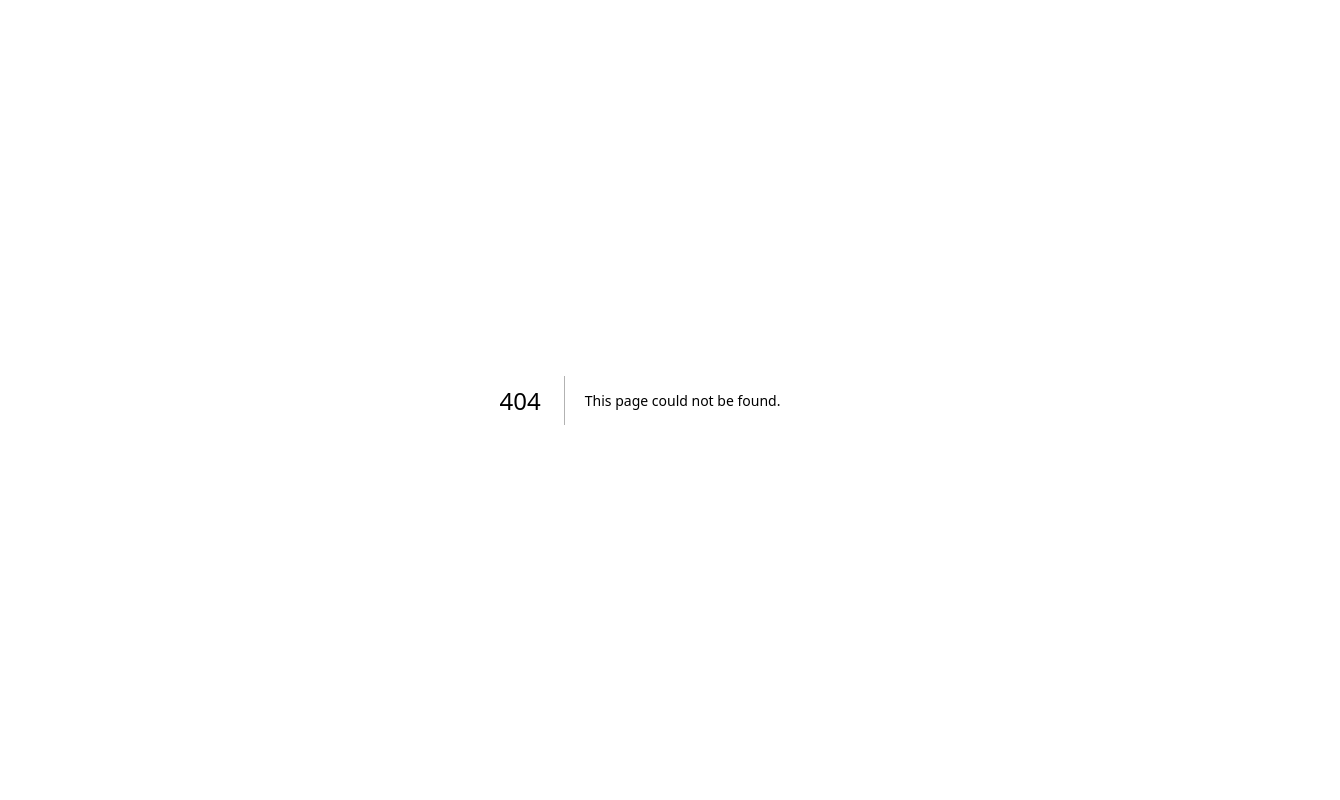
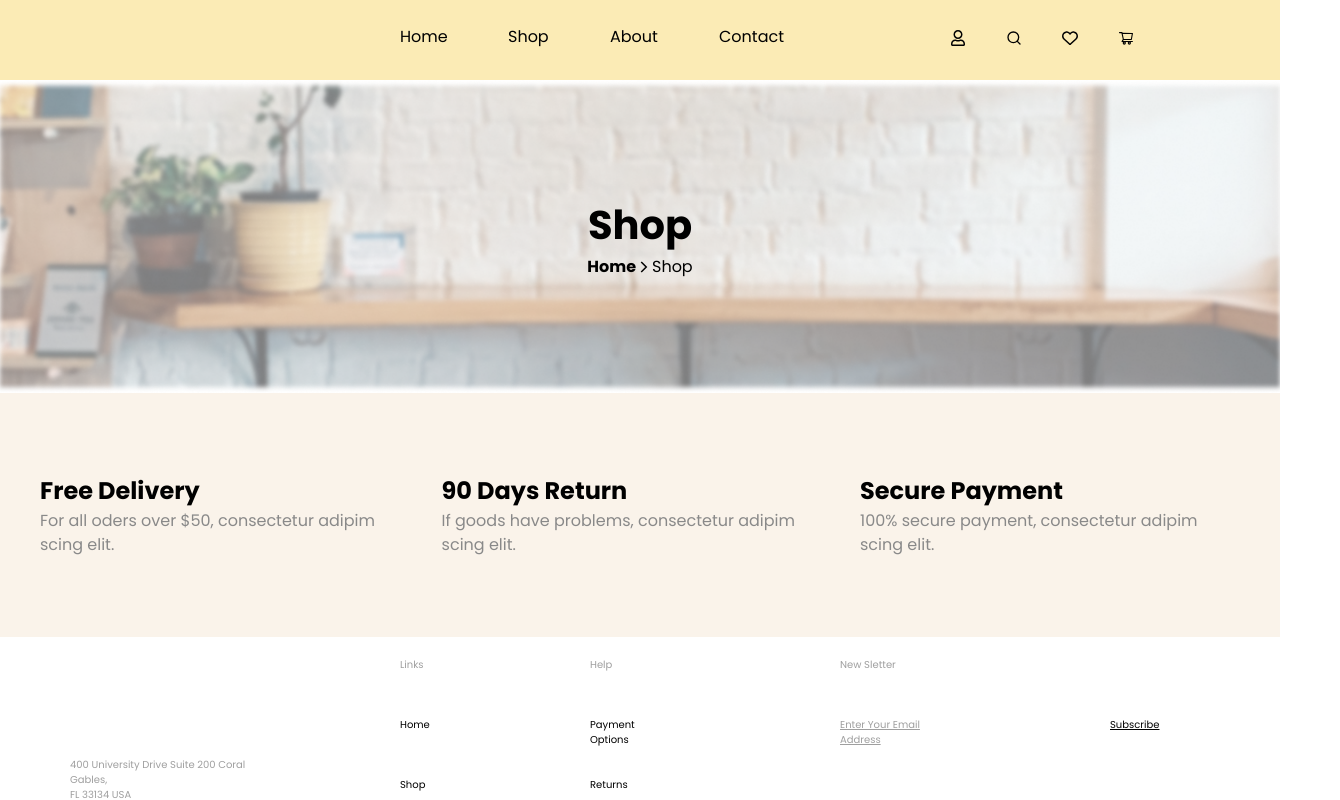
Before and after one commit to Benishsaleem/e-commerce-website, a Next.js app: page /shop in a window 1280 px wide. Before the commit this address had no page. Shown: the top 800 px of the page, 1340 px wide, since content can reach past the window. Built offline with nearby package versions, Linux system fonts and the light colour scheme.

Commit message:
add changes

```diff
--- /dev/null
+++ b/src/app/about/page.tsx
@@ -0,0 +1,63 @@
+import React from 'react'
+import Image from "next/image";
+import { IoChevronForwardSharp } from "react-icons/io5";
+import Header from "../components/Header";
+import Footer from "../components/Footer";
+
+
+const page = () => {
+  return (
+    <div>
+           <Header/>
+      <div className="h-[313px] w-full relative ">
+        <Image
+          src="/Images/shopbanner.png"
+          width={1280}
+          height={100}
+          className="absolute w-full h-full"
+          alt="banner"
+        />
+        <div className="flex justify-center items-center flex-col h-full z-50 relative">
+          <h2 className="text-[40px] font-poppins font-bold text-center">
+            Blog
+          </h2>
+          <div className="flex ">
+            <p className="font-poppins font-semibold flex items-center">
+              Home
+              <IoChevronForwardSharp />
+            </p>
+            <span>Blog</span>
+          </div>
+        </div>
+      </div>
+      <div className="bg-[#FAF3EA] py-20 px-10 flex justify-between gap-6">
+        <div className="flex gap-4">
+
+            <div>
+                <h5 className="font-poppins font-bold text-[24px]">Free Delivery</h5>
+                <p className="text-[#898989]">For all oders over $50, consectetur adipim scing elit.</p>
+            </div>
+        </div>
+        <div className="flex gap-4">
+
+            <div>
+                <h5 className="font-poppins font-bold text-[24px]">90 Days Return</h5>
+                <p className="text-[#898989]">If goods have problems, consectetur adipim scing elit.</p>
+            </div>
+        </div>
+        <div className="flex gap-4">
+
+            <div>
+                <h5 className="font-poppins font-bold text-[24px]">Secure Payment</h5>
+                <p className="text-[#898989]">100% secure payment, consectetur adipim scing elit.</p>
+            </div>
+        </div>
+        </div>
+
+      <Footer/>
+
+    </div>
+  )
+}
+
+export default page
--- a/src/app/components/Footer.tsx
+++ b/src/app/components/Footer.tsx
@@ -3,7 +3,7 @@ import React from 'react'
 const Footer = () => {
   return (
     <div className='w-[1280px] h-[400px]'>
-    <div className='flex gap-[100px] justify-items-center ml-[70px] ]'>
+    <div className='flex gap-[150px] ml-[70px] ]'>
       <div>
       <p className='font-Poppins font-medium text-[10px] pt-[120px] w-[180px] h-[60px] text-[#9F9F9F]'>400 University Drive Suite 200 Coral Gables,</p>
       <p className='font-Poppins font-medium text-[10px] pt-[30px] w-[100px] h-[60px] text-[#9F9F9F]'>FL 33134 USA</p>
@@ -28,8 +28,8 @@ const Footer = () => {
       <div className='font-Poppins font-medium text-[10px] underline pt-[80px] w-[40px] h-[60px] text-black'>Subscribe</div>
 
     </div>
-    <div className='w-[1150px] ml-[70px] pl-[100px] h-[0.5px] bg-[#9F9F9F]'></div>
-    <div className='font-Poppins ml-[70px] font-medium text-[11px] pt-[20px] w-[300px] h-[60px] text-black'>2022 Meubel House. All rights reverved</div>
+    <div className='w-[1270px] ml-[70px] pl-[100px] h-[0.5px] bg-[#9F9F9F]'></div>
+    <div className='font-Poppins ml-[70px] font-medium text-[11px] pt-[20px] w-[300px] relative h-[60px] text-black'>2022 Meubel House. All rights reverved</div>
     </div>
   )
 }
--- a/src/app/components/Header.tsx
+++ b/src/app/components/Header.tsx
@@ -8,7 +8,7 @@ import Link from 'next/link';
 
 const Header = () => {
   return (
-    <div className='flex gap-[150px] w-[1280px] h-[80px] bg-[#FBEBB5]'>
+    <div className='flex gap-[150px] w-full relative h-[80px] bg-[#FBEBB5]'>
         <ul className='flex gap-[60px] bg-red w-[217px] h-[24px] px-[400px] py-[25px] font-Poppins'>
            <Link href='/'><li  className='w-[48px] h-[24px] text-[16px] font-normal'>Home</li></Link>
            <Link href='/shop'> <li className='w-[42px] h-[24px] text-[16px] font-normal'>Shop</li></Link>
--- a/src/app/components/Hero.tsx
+++ b/src/app/components/Hero.tsx
@@ -5,16 +5,16 @@ import Image from 'next/image'
 const Hero = () => {
   return (
 
-    <div className='flex gap-[40px] bg-[#FBEBB5] w-[1280px] h-[600px]'>
-     <div className='w-[350px] h-[265px] mt-[200px] ml-[200px]'>
+    <div className='flex gap-[40px] bg-[#FBEBB5] w-full relative h-[600px]'>
+     <div className='w-[350px] h-[265px] mt-[200px] ml-[350px]'>
       <h1 className='w-[450px] h-[176px] font-medium font-Poppins text-[54px] pl-[50px]'>
       Rocket single seater </h1>
       <p className='w-[200px] mt-[10px] h-[50px] font-normal text-[30px] font-Poppins pl-[50px]'>Shop Now</p>
       <div className='w-[140px] h-[2px] bg-black ml-[50px]'></div>
 
       </div>
-      <div className='mb-[50px]'>
-        <Image src='/Images/singleseater.png' alt='seater image' width='500' height='400'/>
+      <div>
+        <Image src='/Images/singleseater.png' alt='seater image' width='500' height='600'/>
       </div>
     </div>
 
@@ -25,7 +25,7 @@ export default Hero
 
 export const Hero2 = () => {
     return (
-        <div className='bg-[#ffefef] w-[1280px] h-[550px]'>
+        <div className='bg-[#ffefef] w-full relative h-[550px]'>
             <div className='flex gap-[120px] justify-end pt-[60px] pr-[150px]'>
 
             <Image src='/Images/table1.png' alt='table' width='400' height='200'/>
@@ -46,7 +46,7 @@ export const Hero2 = () => {
             </div>
           )}
           export const Hero3 = () => {
-            return ( <div className='w-[1280px] h-[600px] bg-[#FFFFFF]'>
+            return ( <div className='w-full relative h-[600px] bg-[#FFFFFF]'>
               <div className='text-center'>
                 <h1 className='pt-[30px] font-medium font-Poppins text-black text-[25px]'>Top Picks For You</h1>
                 <p className=' mb-[4px] font-medium font-Poppins text-[#9F9F9F] text-[12px]'>Find a bright ideal to suit your taste with our great selection of suspension, floor and table lights.</p>
@@ -61,8 +61,7 @@ export const Hero2 = () => {
               <div>
                 <p className='font-Poppins font-medium text-[12px] mb-[2px]'>Trenton modular sofa_3</p>
                 <h2>Rs. 25,000.00</h2>
-              </div>
-              <div>
+              </div>              <div>
                 <p className='font-Poppins font-medium text-[12px] mb-[2px]'>Granite dining table with dining chair</p>
                 <h2>Rs. 25,000.00</h2>
               </div>
@@ -83,7 +82,7 @@ export const Hero2 = () => {
                )}
             export const Hero4 = () => {
               return (
-              <div className='w-[1280px] h-[700px] bg-[#FFF9E5]'>
+              <div className='w-full relative h-[700px] bg-[#FFF9E5]'>
                 <div className='flex'>
                 <div className='flex pt-[50px] pl-[50px] pr-[50px]'>
                   <Image src='/Images/sofaset1.png' alt='sofa set' width='750' height='550'/>
@@ -99,12 +98,12 @@ export const Hero2 = () => {
          )}
          export const Hero5 = () => {
           return (
-            <div className='w-[1280px] h-[600px] bg-[#FFFFFF] text-center'>
+            <div className='w-full relative h-[600px] bg-[#FFFFFF] text-center'>
               <div>
                 <h1 className='pt-[30px] font-medium font-Poppins text-black text-[25px]'>Our Blogs</h1>
                 <p className=' mb-[4px] font-medium font-Poppins text-[#9F9F9F] text-[12px]'>Find a bright ideal to suit your taste with our great selection</p>
               </div>
-              <div className='flex gap-[40px] pl-[150px] pr-[50px] pt-[30px]'>
+              <div className='flex gap-[40px] pl-[200px] pr-[50px] pt-[30px]'>
                <Image src='/Images/Rectangle1.png' alt='lap1' width='300' height='300'/>
                <Image src='/Images/Rectangle2.png' alt='lap2' width='300' height='300'/>
                <Image src='/Images/Rectangle3.png' alt='lap3' width='300' height='300'/>
@@ -132,8 +131,8 @@ export const Hero2 = () => {
           )}
           export const Hero6 = () => {
             return (
-              <div className='w-[1280px] h-[500px] bg-white'>
-                <Image src='/Images/bottom1.png' alt='bottom picture' width='1280' height='250'/>
+              <div className='w-full relative h-[500px] bg-white'>
+                <Image src='/Images/bottom1.png' alt='bottom picture' width='1440' height='250'/>
 
               </div>
             )
--- a/src/app/contact/page.tsx
+++ b/src/app/contact/page.tsx
@@ -6,7 +6,7 @@ import { IoChevronForwardSharp } from "react-icons/io5";
 import { FaLocationDot } from "react-icons/fa6";
 import { FaPhoneAlt } from "react-icons/fa";
 import { MdAccessTimeFilled } from "react-icons/md";
-const Page = () => {
+const page = () => {
   return (
     <div>
       <Header />
@@ -148,4 +148,4 @@ const Page = () => {
   );
 };
 
-export default Page;
+export default page;
--- /dev/null
+++ b/src/app/shop/page.tsx
@@ -0,0 +1,61 @@
+import React from 'react'
+import Image from "next/image";
+import { IoChevronForwardSharp } from "react-icons/io5";
+import Header from "../components/Header";
+import Footer from "../components/Footer";
+
+const page = () => {
+  return (
+    <div>
+              <Header />
+      <div className="h-[313px] w-full relative ">
+        <Image
+          src="/Images/shopbanner.png"
+          width={1280}
+          height={100}
+          className="absolute w-full h-full"
+          alt="banner"
+        />
+        <div className="flex justify-center items-center flex-col h-full z-50 relative">
+          <h2 className="text-[40px] font-poppins font-bold text-center">
+            Shop
+          </h2>
+          <div className="flex ">
+            <p className="font-poppins font-semibold flex items-center">
+              Home
+              <IoChevronForwardSharp />
+            </p>
+            <span>Shop</span>
+          </div>
+        </div>
+      </div>
+      <div className="bg-[#FAF3EA] py-20 px-10 flex justify-between gap-6">
+        <div className="flex gap-4">
+
+            <div>
+                <h5 className="font-poppins font-bold text-[24px]">Free Delivery</h5>
+                <p className="text-[#898989]">For all oders over $50, consectetur adipim scing elit.</p>
+            </div>
+        </div>
+        <div className="flex gap-4">
+
+            <div>
+                <h5 className="font-poppins font-bold text-[24px]">90 Days Return</h5>
+                <p className="text-[#898989]">If goods have problems, consectetur adipim scing elit.</p>
+            </div>
+        </div>
+        <div className="flex gap-4">
+
+            <div>
+                <h5 className="font-poppins font-bold text-[24px]">Secure Payment</h5>
+                <p className="text-[#898989]">100% secure payment, consectetur adipim scing elit.</p>
+            </div>
+        </div>
+        </div>
+
+      <Footer/>
+    </div>
+  )
+}
+
+export default page
```
